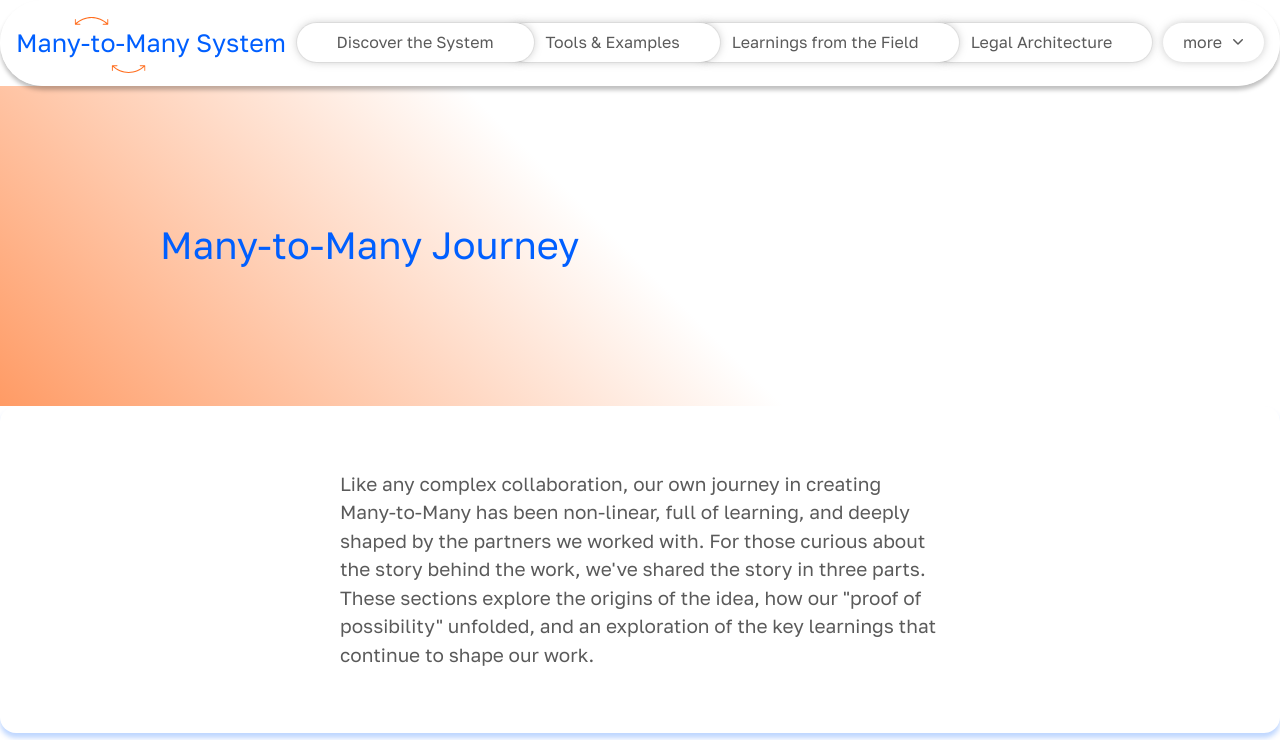
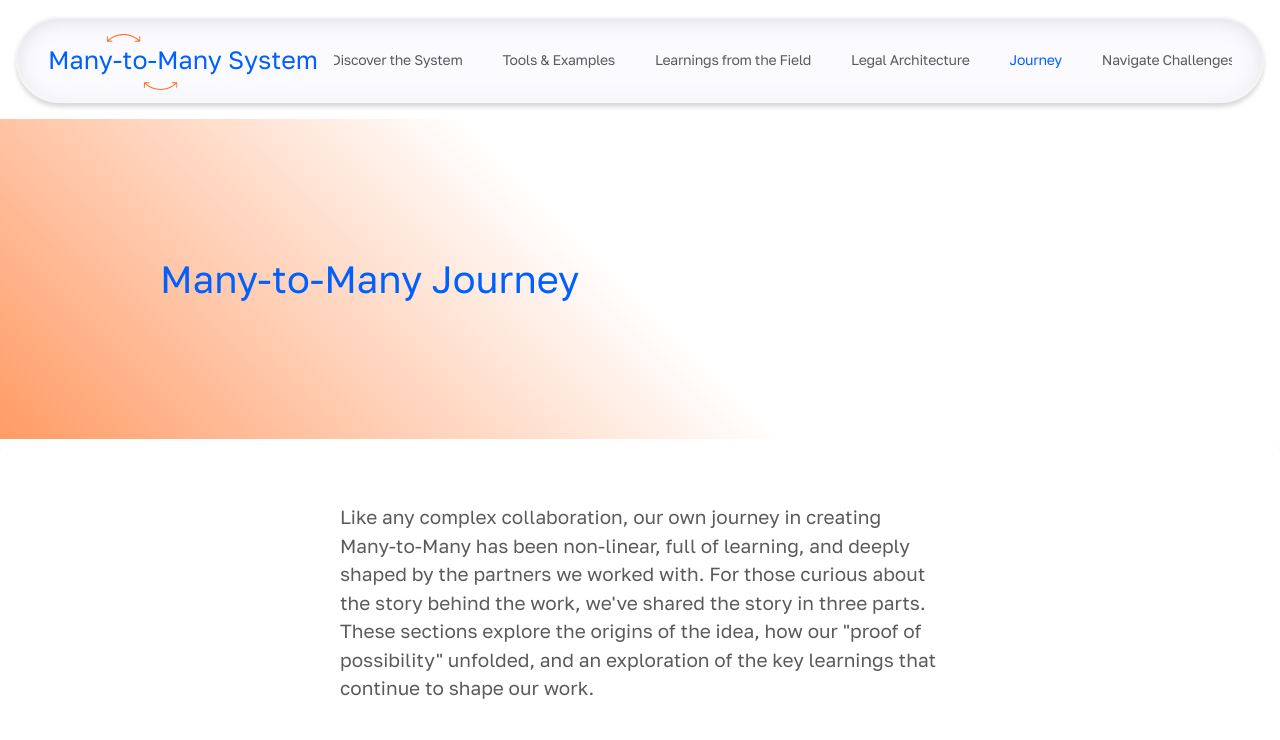
Before and after one commit to Dark-Matter-Labs/many_to_many, a Next.js app: page /journey in a window 1280 px wide. Shown: the top 740 px of the page. Built offline with nearby package versions, Linux system fonts and the light colour scheme.

Commit message:
update navbar

```diff
--- a/components/Navbar.jsx
+++ b/components/Navbar.jsx
@@ -1,41 +1,40 @@
+'use client';
+
 import Link from 'next/link';
-import { Menu, MenuButton, MenuItem, MenuItems } from '@headlessui/react';
-import { ChevronDownIcon } from '@heroicons/react/20/solid';
+import { useState } from 'react';
+import { usePathname } from 'next/navigation';
 import { CurvedArrow } from './CurvedArrow';
 
 const navLinks = [
-  {
-    title: 'Discover the System',
-    url: '/overview',
-  },
-  {
-    title: 'Tools & Examples',
-    url: '/tools',
-  },
-  {
-    title: 'Learnings from the Field',
-    url: '/community',
-  },
-  {
-    title: 'Legal Architecture',
-    url: '/legal-tools',
-  },
+  { title: 'Discover the System', url: '/overview' },
+  { title: 'Tools & Examples', url: '/tools' },
+  { title: 'Learnings from the Field', url: '/community' },
+  { title: 'Legal Architecture', url: '/legal-tools' },
+  { title: 'Journey', url: '/journey' },
+  { title: 'Navigate Challenges', url: '/problems' },
 ];
 
 export const Navbar = ({ activePage, transparent = false }) => {
+  const pathname = usePathname();
+  const isActive = (url, title) => {
+    if (activePage) return activePage === title;
+    if (!pathname) return false;
+    return pathname.startsWith(url);
+  };
+  const [isOpen, setIsOpen] = useState(false);
   return (
     <nav
       className={
         'sticky top-0 left-0 z-50 w-full px-4 py-4 ' +
-        (transparent ? 'bg-transparent' : 'nav-bg')
+        (transparent ? 'bg-transparent' : 'bg-transparent')
       }
     >
-      <div className="mx-auto flex max-w-screen-xl items-center justify-between">
+      <div className="mx-auto flex w-full max-w-[1351px] items-center justify-between rounded-[100px] bg-[#FBFBFF]/90 px-4 py-3 shadow-[0_2px_2px_0_rgba(255,255,255,0.85)_inset,0_-3px_4px_0_rgba(255,255,255,0.50)_inset,0_4px_4px_0_rgba(105,105,105,0.25),0_4px_20px_0_rgba(137,137,137,0.25)_inset] md:h-[87px] md:px-8 relative">
         <Link
           href="/"
           className="flex flex-col items-center text-blue-800 no-underline"
         >
-          <span className="font-galosText text-[25.11px]">
+          <span className="font-galosText text-[20px] md:text-[25.11px]">
             Many
             <span className="relative inline-block py-2">
               -to-
@@ -49,75 +48,57 @@ export const Navbar = ({ activePage, transparent = false }) => {
             Many System
           </span>
         </Link>
-        {/* Segmented control */}
-        <div className="hidden lg:flex">
-          <div className="relative isolation-auto flex rounded-full">
-            {navLinks.map((link, index) => {
-              const zIndexClass =
-                ['z-40', 'z-30', 'z-20', 'z-10'][index] || 'z-10';
-              return (
+
+        {/* Desktop/Large screens nav */}
+        <div className="ml-4 hidden flex-1 overflow-x-auto lg:block">
+          <div className="flex items-center justify-center gap-6 whitespace-nowrap md:gap-10">
+            {navLinks.map((link) => (
               <Link
                 key={link.url}
                 href={link.url}
                 className={
-                    'font-galosText rounded-full px-10 py-2 text-sm shadow-[0_0_8px_0_rgba(122,122,122,0.40)] transition-all duration-200 ' +
-                    (index !== 0 ? ' -ml-7' : ' ') +
-                    ' ' +
-                    zIndexClass +
-                    ' ' +
-                    (activePage === link.title
-                      ? 'text-grey-50 bg-blue-800 shadow-[0_8px_20px_rgba(0,95,255,0.35)] hover:bg-[#054ABF]'
-                      : 'text-grey-600 bg-white ring-1 ring-black/5 hover:bg-[#D7E6FF]')
+                  'font-galosText text-[14px] tracking-[-0.308px] transition-colors ' +
+                  (isActive(link.url, link.title)
+                    ? 'text-[#005FFF]'
+                    : 'text-[#5A5A5A] hover:text-[#005FFF]')
                 }
               >
                 {link.title}
               </Link>
-              );
-            })}
+            ))}
           </div>
         </div>
-        <Menu as="div" className="relative inline-block">
-          <MenuButton className="font-galosText text-grey-600 inline-flex w-full cursor-pointer justify-center gap-x-1.5 rounded-full bg-white px-5 py-2 text-sm shadow-[0_0_8px_0_rgba(122,122,122,0.40)] transition-colors hover:bg-[#D7E6FF]">
-            more
-            <ChevronDownIcon
-              aria-hidden="true"
-              className="text-grey-400 -mr-1 size-5"
-            />
-          </MenuButton>
 
-          <MenuItems
-            transition
-            className="outline-grey-600/10 absolute right-0 z-10 mt-2 w-56 origin-top-right rounded-md bg-white outline-1 -outline-offset-1 transition data-closed:scale-95 data-closed:transform data-closed:opacity-0 data-enter:duration-100 data-enter:ease-out data-leave:duration-75 data-leave:ease-in"
+        {/* Hamburger for tablet and smaller */}
+        <button
+          aria-label="Open navigation menu"
+          className="ml-2 inline-flex items-center justify-center rounded-md p-2 text-[#5A5A5A] hover:text-[#005FFF] lg:hidden"
+          onClick={() => setIsOpen((v) => !v)}
         >
-            <div className="py-1">
-              <MenuItem>
+          <svg xmlns="http://www.w3.org/2000/svg" viewBox="0 0 24 24" fill="currentColor" className="h-7 w-7">
+            <path fillRule="evenodd" d="M3.75 6.75a.75.75 0 0 1 .75-.75h15a.75.75 0 0 1 0 1.5h-15a.75.75 0 0 1-.75-.75Zm0 5.25a.75.75 0 0 1 .75-.75h15a.75.75 0 0 1 0 1.5h-15a.75.75 0 0 1-.75-.75Zm0 5.25a.75.75 0 0 1 .75-.75h15a.75.75 0 0 1 0 1.5h-15a.75.75 0 0 1-.75-.75Z" clipRule="evenodd" />
+          </svg>
+        </button>
+
+        {isOpen && (
+          <div className="absolute left-3 right-3 top-[calc(100%+12px)] z-50 rounded-2xl bg-[#FBFBFF] p-2 shadow-[0_2px_2px_0_rgba(255,255,255,0.85)_inset,0_-3px_4px_0_rgba(255,255,255,0.50)_inset,0_4px_4px_0_rgba(105,105,105,0.25),0_4px_20px_0_rgba(137,137,137,0.25)_inset] lg:hidden">
+            {navLinks.map((link) => (
               <Link
-                  href="/problems"
-                  className="font-galosText text-grey-600 data-focus:text-grey-800 block px-4 py-2 text-sm data-focus:bg-[#D7E6FF] data-focus:outline-hidden"
+                key={link.url}
+                href={link.url}
+                onClick={() => setIsOpen(false)}
+                className={
+                  'block rounded-md px-4 py-3 font-galosText text-[14px] tracking-[-0.308px] ' +
+                  (isActive(link.url, link.title)
+                    ? 'text-[#005FFF]'
+                    : 'text-[#5A5A5A] hover:bg-black/5 hover:text-[#005FFF]')
+                }
               >
-                  Navigate Challenges
+                {link.title}
               </Link>
-              </MenuItem>
-              <MenuItem>
-                <Link
-                  href="/journey"
-                  className="font-galosText text-grey-600 data-focus:text-grey-800 block px-4 py-2 text-sm data-focus:bg-[#D7E6FF] data-focus:outline-hidden"
-                >
-                  Many-to-Many Journey
-                </Link>
-              </MenuItem>
-              <MenuItem>
-                <a
-                  href="https://form.typeform.com/to/jpm8rdp1"
-                  rel="noopener noreferrer"
-                  className="font-galosText text-grey-600 data-focus:text-grey-800 block px-4 py-2 text-sm data-focus:bg-[#D7E6FF] data-focus:outline-hidden"
-                >
-                  Subscribe to the newsletter
-                </a>
-              </MenuItem>
+            ))}
           </div>
-          </MenuItems>
-        </Menu>
+        )}
       </div>
     </nav>
   );
```
Lines whose indentation alone changed are shown as unchanged.
